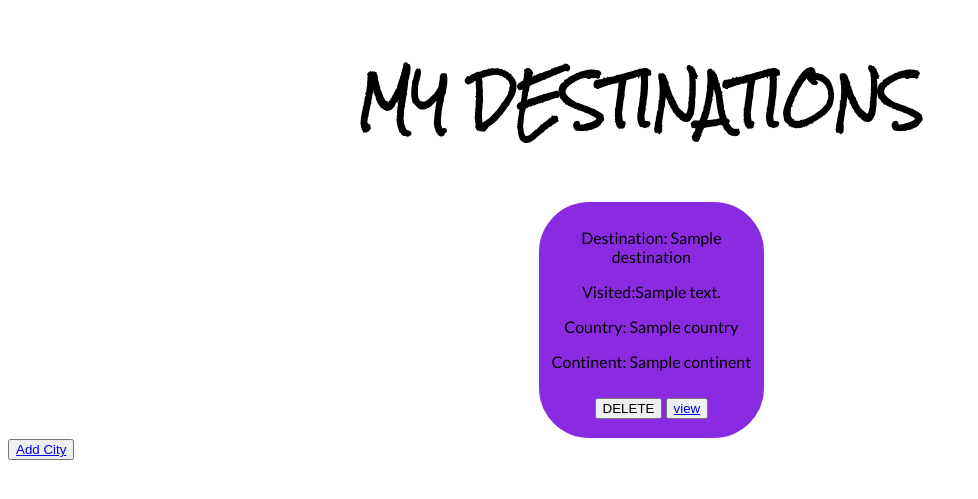
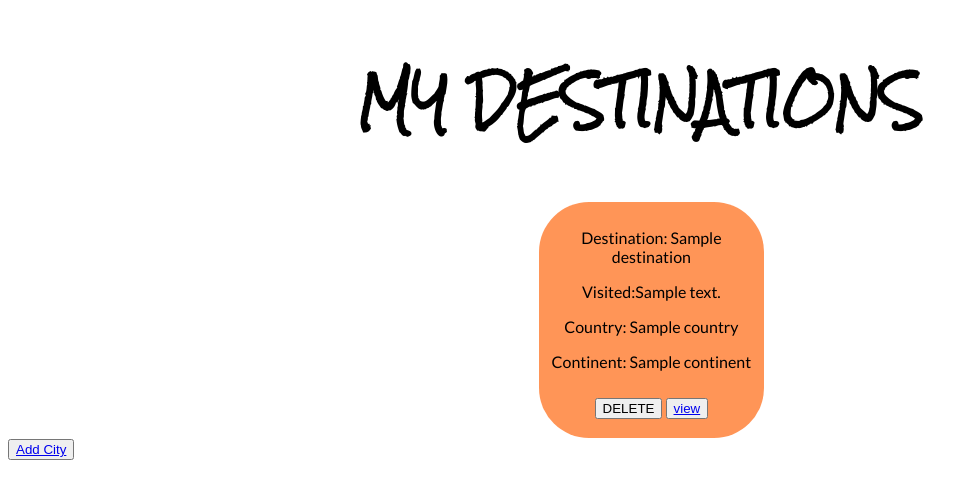
Before and after one commit to spencerT101/Bucket_List_Project_1, a Flask app: page /destinations in a window 1280 px wide. Shown: the part 99-598 px from the top of the page, without its empty margins (0-978 px from the left). Run offline with Flask 2, Linux system fonts and the light colour scheme; a database or web service that is not in the repository returns one stand-in record (values such as "Sample title"); some libraries are stand-ins or nearby versions.

Commit message:
colour added to index page

```diff
--- a/project_start_code/static/style.css
+++ b/project_start_code/static/style.css
@@ -77,7 +77,7 @@ body{
     display:grid;
     flex-direction:column;
     text-align:center;
-    background-color: blueviolet;
+    background-color:rgba(255, 123, 46, 0.8);
     max-width: 225px;
     margin-left: 42%;
     position:relative;
```
